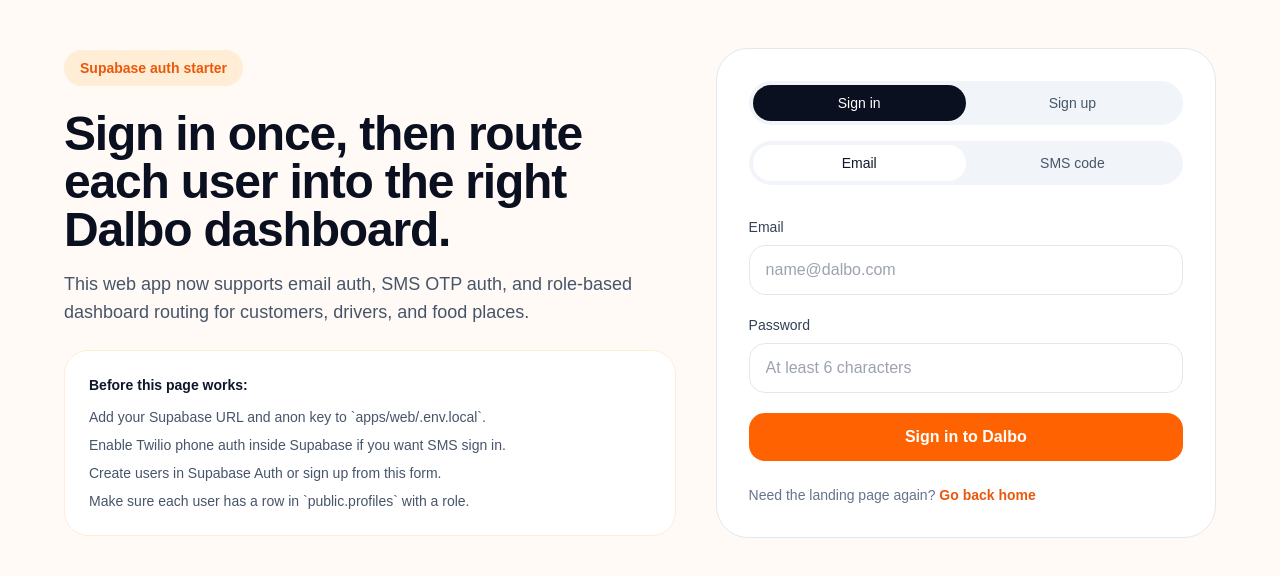
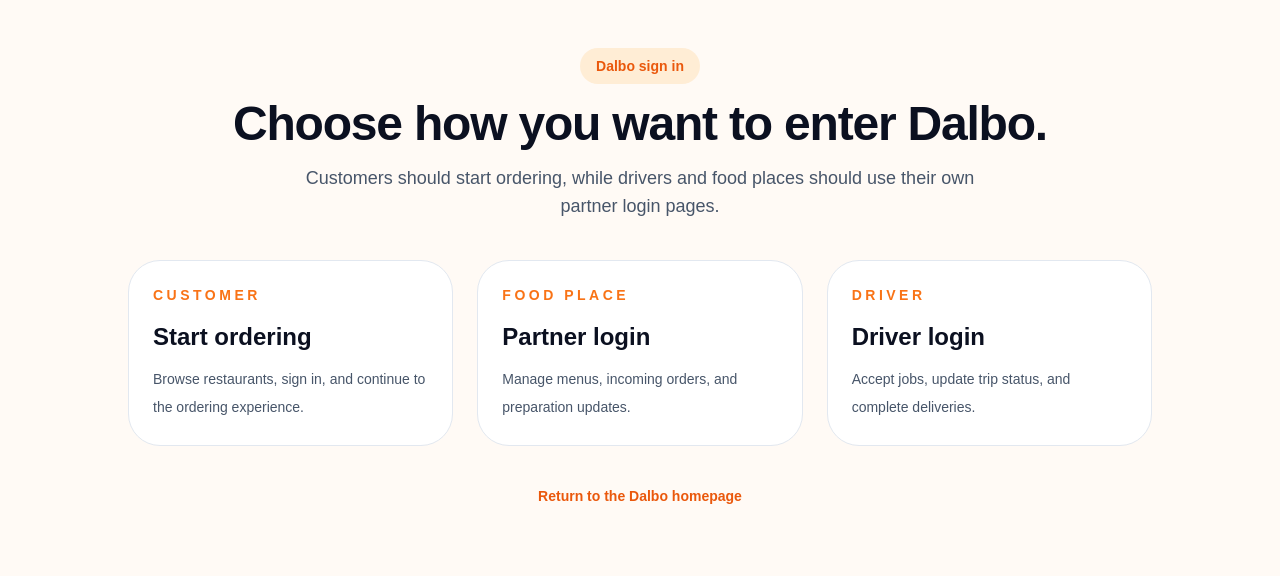
Before and after one commit to askar2022/dalbo, a Next.js app in the folder apps/web/: page /login in a window 1280 px wide. Shown: the top 576 px of the page. Built offline with nearby package versions, Linux system fonts and the light colour scheme; no server answers.

Commit message:
Split customer driver and food place login flows

```diff
--- /dev/null
+++ b/apps/web/app/login/customer/page.tsx
@@ -0,0 +1,26 @@
+import { AuthForm } from "../../../components/auth-form";
+
+export default function CustomerLoginPage() {
+  return (
+    <main className="min-h-screen bg-[#fffaf5] px-6 py-12 text-[#0b1020]">
+      <div className="mx-auto max-w-6xl">
+        <AuthForm
+          audience="customer"
+          badge="Start ordering"
+          title="Order from your favorite food places and track every delivery step."
+          description="Sign in to browse menus, save your delivery address, and place your next Dalbo order."
+          infoTitle="What you can do here"
+          infoItems={[
+            "Browse restaurants and available menu items.",
+            "Use email or SMS code to continue securely.",
+            "Place orders and track status updates in one place.",
+          ]}
+          homeHref="/login"
+          homeLabel="Choose another login type"
+          allowSignUp={true}
+          allowedMethods={["email", "sms"]}
+        />
+      </div>
+    </main>
+  );
+}
--- /dev/null
+++ b/apps/web/app/login/driver/page.tsx
@@ -0,0 +1,26 @@
+import { AuthForm } from "../../../components/auth-form";
+
+export default function DriverLoginPage() {
+  return (
+    <main className="min-h-screen bg-[#fffaf5] px-6 py-12 text-[#0b1020]">
+      <div className="mx-auto max-w-6xl">
+        <AuthForm
+          audience="driver"
+          badge="Driver login"
+          title="Sign in to accept deliveries, follow routes, and update trip status."
+          description="This page is for Dalbo drivers only. Use your assigned account to access delivery jobs and active trips."
+          infoTitle="Driver access"
+          infoItems={[
+            "Use the driver email account already created for you.",
+            "Go online, accept ready jobs, and mark deliveries complete.",
+            "If you need a new account, contact Dalbo support or your dispatcher.",
+          ]}
+          homeHref="/login"
+          homeLabel="Choose another login type"
+          allowSignUp={false}
+          allowedMethods={["email"]}
+        />
+      </div>
+    </main>
+  );
+}
--- a/apps/web/app/login/page.tsx
+++ b/apps/web/app/login/page.tsx
@@ -1,10 +1,68 @@
-import { AuthForm } from "../../components/auth-form";
+import Link from "next/link";
 
 export default function LoginPage() {
   return (
     <main className="min-h-screen bg-[#fffaf5] px-6 py-12 text-[#0b1020]">
-      <div className="mx-auto max-w-6xl">
-        <AuthForm />
+      <div className="mx-auto flex max-w-5xl flex-col gap-10">
+        <section className="space-y-4 text-center">
+          <span className="inline-flex rounded-full bg-orange-100 px-4 py-2 text-sm font-semibold text-orange-600">
+            Dalbo sign in
+          </span>
+          <h1 className="text-4xl font-bold tracking-tight sm:text-5xl">
+            Choose how you want to enter Dalbo.
+          </h1>
+          <p className="mx-auto max-w-2xl text-lg text-slate-600">
+            Customers should start ordering, while drivers and food places should use their own
+            partner login pages.
+          </p>
+        </section>
+
+        <section className="grid gap-6 md:grid-cols-3">
+          <Link
+            href="/login/customer"
+            className="rounded-[32px] border border-slate-200 bg-white p-6 transition hover:border-orange-200"
+          >
+            <p className="text-sm font-semibold uppercase tracking-[0.25em] text-orange-500">
+              Customer
+            </p>
+            <h2 className="mt-4 text-2xl font-semibold">Start ordering</h2>
+            <p className="mt-3 text-sm leading-7 text-slate-600">
+              Browse restaurants, sign in, and continue to the ordering experience.
+            </p>
+          </Link>
+
+          <Link
+            href="/login/food-place"
+            className="rounded-[32px] border border-slate-200 bg-white p-6 transition hover:border-orange-200"
+          >
+            <p className="text-sm font-semibold uppercase tracking-[0.25em] text-orange-500">
+              Food Place
+            </p>
+            <h2 className="mt-4 text-2xl font-semibold">Partner login</h2>
+            <p className="mt-3 text-sm leading-7 text-slate-600">
+              Manage menus, incoming orders, and preparation updates.
+            </p>
+          </Link>
+
+          <Link
+            href="/login/driver"
+            className="rounded-[32px] border border-slate-200 bg-white p-6 transition hover:border-orange-200"
+          >
+            <p className="text-sm font-semibold uppercase tracking-[0.25em] text-orange-500">
+              Driver
+            </p>
+            <h2 className="mt-4 text-2xl font-semibold">Driver login</h2>
+            <p className="mt-3 text-sm leading-7 text-slate-600">
+              Accept jobs, update trip status, and complete deliveries.
+            </p>
+          </Link>
+        </section>
+
+        <div className="text-center text-sm text-slate-500">
+          <Link href="/" className="font-semibold text-orange-600">
+            Return to the Dalbo homepage
+          </Link>
+        </div>
       </div>
     </main>
   );
--- a/apps/web/app/page.tsx
+++ b/apps/web/app/page.tsx
@@ -84,10 +84,10 @@
               Partner login
             </Link>
             <Link
-              href="/login"
+              href="/login/customer"
               className="rounded-2xl bg-[#ff6200] px-4 py-2 text-white transition hover:bg-[#e35700]"
             >
-              Get started
+              Start ordering
             </Link>
           </nav>
         </header>
@@ -110,16 +110,16 @@
 
             <div className="flex flex-wrap gap-3">
               <Link
-                href="/login"
+                href="/login/customer"
                 className="rounded-2xl bg-[#ff6200] px-6 py-3 text-base font-semibold text-white transition hover:bg-[#e35700]"
               >
                 Start ordering
               </Link>
               <Link
-                href="/dashboard"
+                href="/login"
                 className="rounded-2xl border border-slate-200 bg-white px-6 py-3 text-base font-semibold text-slate-700 transition hover:border-slate-300"
               >
-                Explore platform
+                Partner login
               </Link>
             </div>
 
@@ -243,16 +243,16 @@
 
             <div className="flex flex-col gap-3 rounded-[32px] bg-white p-6 text-[#0b1020]">
               <Link
-                href="/login"
+                href="/login/customer"
                 className="rounded-2xl bg-[#ff6200] px-5 py-3 text-center text-sm font-semibold text-white transition hover:bg-[#e35700]"
               >
-                Open Dalbo app
+                Start ordering
               </Link>
               <Link
-                href="/dashboard"
+                href="/login"
                 className="rounded-2xl border border-slate-200 px-5 py-3 text-center text-sm font-semibold text-slate-700 transition hover:border-slate-300"
               >
-                View internal platform
+                Partner login
               </Link>
             </div>
           </div>
--- a/apps/web/components/auth-form.tsx
+++ b/apps/web/components/auth-form.tsx
@@ -8,9 +8,23 @@
 
 type AuthMode = "sign_in" | "sign_up";
 type AuthMethod = "email" | "sms";
+type AuthAudience = "customer" | "driver" | "food_place";
 
 type ProfileRow = {
   role: "customer" | "driver" | "food_place" | "admin";
+};
+
+type AuthFormProps = {
+  audience: AuthAudience;
+  badge: string;
+  title: string;
+  description: string;
+  infoTitle: string;
+  infoItems: string[];
+  homeHref?: string;
+  homeLabel?: string;
+  allowSignUp?: boolean;
+  allowedMethods?: AuthMethod[];
 };
 
 async function fetchUserRole(userId: string) {
@@ -28,11 +42,22 @@
   return data?.role ?? "customer";
 }
 
-export function AuthForm() {
+export function AuthForm({
+  audience,
+  badge,
+  title,
+  description,
+  infoTitle,
+  infoItems,
+  homeHref = "/",
+  homeLabel = "Go back home",
+  allowSignUp = true,
+  allowedMethods = ["email", "sms"],
+}: AuthFormProps) {
   const router = useRouter();
   const supabase = useMemo(() => getSupabaseBrowserClient(), []);
   const [mode, setMode] = useState<AuthMode>("sign_in");
-  const [method, setMethod] = useState<AuthMethod>("email");
+  const [method, setMethod] = useState<AuthMethod>(allowedMethods[0] ?? "email");
   const [fullName, setFullName] = useState("");
   const [email, setEmail] = useState("");
   const [password, setPassword] = useState("");
@@ -92,6 +117,10 @@
         return;
       }
 
+      if (mode === "sign_up" && !allowSignUp) {
+        throw new Error("New account registration is not available on this page.");
+      }
+
       if (mode === "sign_up") {
         const { data, error } = await supabase.auth.signUp({
           email,
@@ -148,6 +177,10 @@
   }
 
   function switchMethod(nextMethod: AuthMethod) {
+    if (!allowedMethods.includes(nextMethod)) {
+      return;
+    }
+
     setMethod(nextMethod);
     setOtpStep("request");
     setOtpCode("");
@@ -158,24 +191,18 @@
     <div className="grid gap-10 lg:grid-cols-[1.1fr_0.9fr] lg:items-center">
       <section className="space-y-6">
         <span className="inline-flex rounded-full bg-orange-100 px-4 py-2 text-sm font-semibold text-orange-600">
-          Supabase auth starter
+          {badge}
         </span>
         <div className="space-y-4">
-          <h1 className="text-4xl font-bold tracking-tight sm:text-5xl">
-            Sign in once, then route each user into the right Dalbo dashboard.
-          </h1>
-          <p className="max-w-2xl text-lg text-slate-600">
-            This web app now supports email auth, SMS OTP auth, and role-based dashboard routing
-            for customers, drivers, and food places.
-          </p>
+          <h1 className="text-4xl font-bold tracking-tight sm:text-5xl">{title}</h1>
+          <p className="max-w-2xl text-lg text-slate-600">{description}</p>
         </div>
         <div className="rounded-3xl border border-orange-100 bg-white p-6 text-sm text-slate-600">
-          <p className="font-semibold text-slate-900">Before this page works:</p>
+          <p className="font-semibold text-slate-900">{infoTitle}</p>
           <ul className="mt-3 space-y-2">
-            <li>Add your Supabase URL and anon key to `apps/web/.env.local`.</li>
-            <li>Enable Twilio phone auth inside Supabase if you want SMS sign in.</li>
-            <li>Create users in Supabase Auth or sign up from this form.</li>
-            <li>Make sure each user has a row in `public.profiles` with a role.</li>
+            {infoItems.map((item) => (
+              <li key={item}>{item}</li>
+            ))}
           </ul>
         </div>
       </section>
@@ -194,6 +221,7 @@
           >
             Sign in
           </button>
+          {allowSignUp ? (
             <button
               type="button"
               onClick={() => {
@@ -206,8 +234,10 @@
             >
               Sign up
             </button>
+          ) : null}
         </div>
 
+        {allowedMethods.length > 1 ? (
           <div className="mt-4 flex rounded-full bg-slate-100 p-1 text-sm font-medium">
             <button
               type="button"
@@ -228,6 +258,7 @@
               SMS code
             </button>
           </div>
+        ) : null}
 
         <form className="mt-8 space-y-5" onSubmit={handleSubmit}>
           {mode === "sign_up" ? (
@@ -237,7 +268,13 @@
                 value={fullName}
                 onChange={(event) => setFullName(event.target.value)}
                 className="w-full rounded-2xl border border-slate-200 px-4 py-3 outline-none transition focus:border-orange-400"
-                placeholder="Dalbo Owner"
+                placeholder={
+                  audience === "customer"
+                    ? "Your full name"
+                    : audience === "driver"
+                      ? "Driver full name"
+                      : "Business owner name"
+                }
                 required
               />
             </label>
@@ -252,7 +289,13 @@
                   value={email}
                   onChange={(event) => setEmail(event.target.value)}
                   className="w-full rounded-2xl border border-slate-200 px-4 py-3 outline-none transition focus:border-orange-400"
-                  placeholder="name@dalbo.com"
+                  placeholder={
+                    audience === "customer"
+                      ? "customer@dalbo.app"
+                      : audience === "driver"
+                        ? "driver@dalbo.app"
+                        : "foodplace@dalbo.app"
+                  }
                   required
                 />
               </label>
@@ -323,7 +366,13 @@
                   ? "Send SMS code"
                   : "Verify code"
                 : mode === "sign_in"
-                  ? "Sign in to Dalbo"
+                  ? audience === "customer"
+                    ? "Start ordering"
+                    : audience === "driver"
+                      ? "Driver sign in"
+                      : "Food Place sign in"
+                  : audience === "customer"
+                    ? "Create customer account"
                     : "Create account"}
           </button>
 
@@ -343,9 +392,9 @@
         </form>
 
         <p className="mt-6 text-sm text-slate-500">
-          Need the landing page again?{" "}
-          <Link href="/" className="font-semibold text-orange-600">
-            Go back home
+          Need another entry point?{" "}
+          <Link href={homeHref} className="font-semibold text-orange-600">
+            {homeLabel}
           </Link>
         </p>
       </section>
```
Also changed, not shown: apps/web/app/login/food-place/page.tsx (added, +26 -0 lines). Lines whose indentation alone changed are shown as unchanged.
